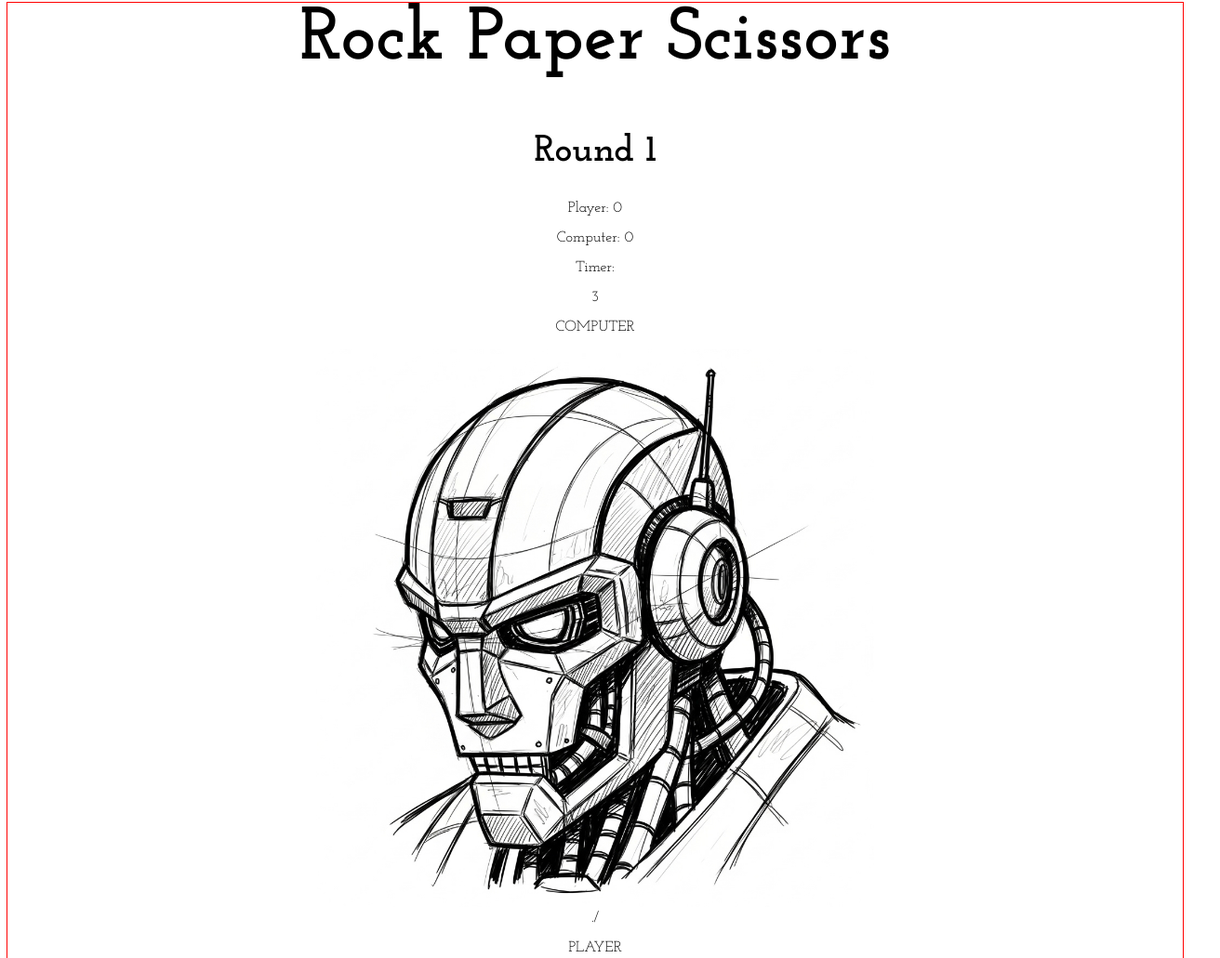
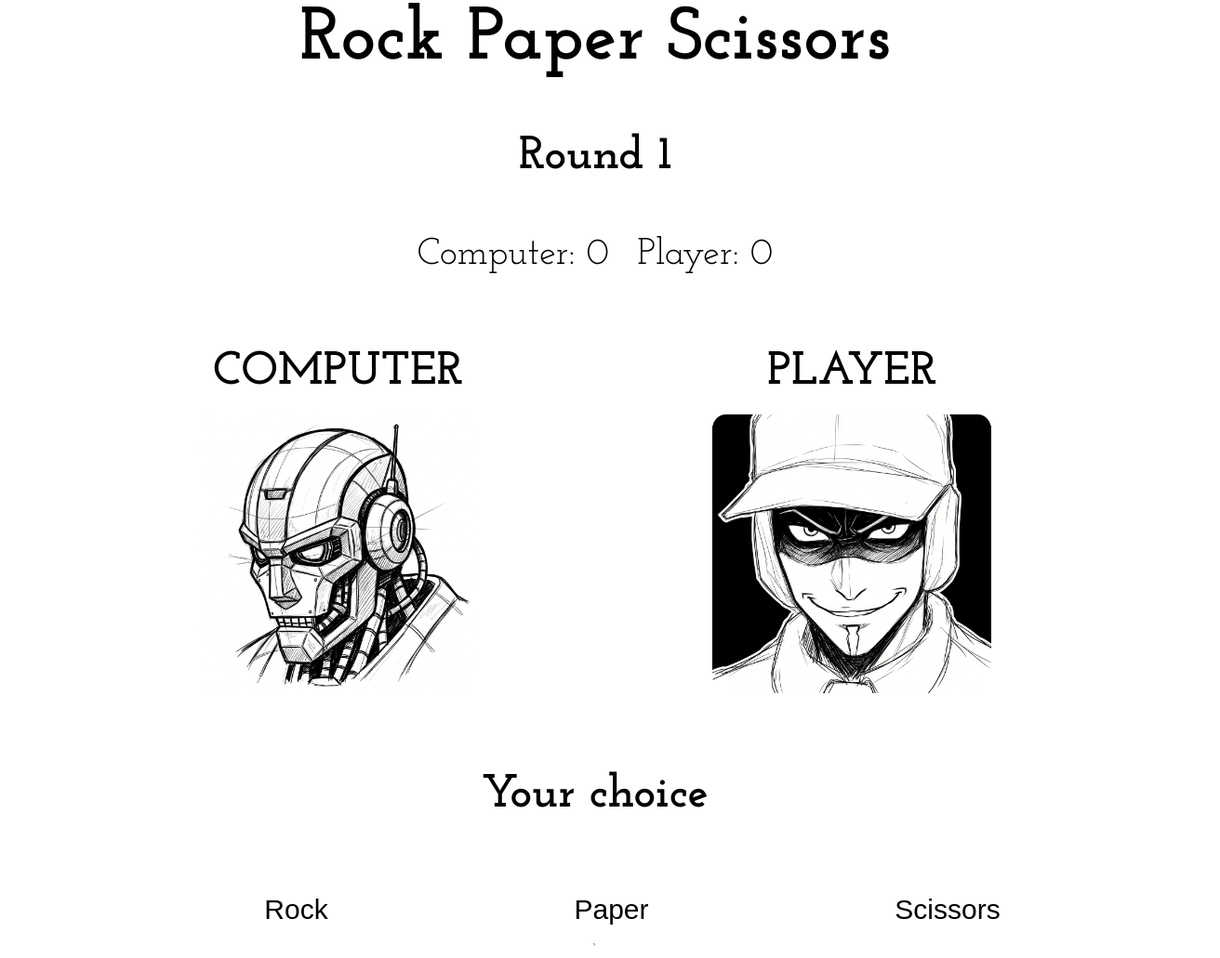
Before and after one commit to Dmytro-Ivanenko/Rock-Paper-Scissors, a plain HTML site: page index.html in a window 1280 px wide. Shown: the part 51-1082 px from the top of the page at 93% size, 1312 px wide, since content can reach past the window. Drawn offline with Linux system fonts and the light colour scheme; a web font is replaced by a local one.

Commit message:
add styles

```diff
--- a/index.html
+++ b/index.html
@@ -19,48 +19,48 @@
             <h2 class="round" id="round">Round 1</h2>
 
             <div class="score">
-                  <p>Player: 0</p>
-                  <p>Computer: 0</p>
+                  <p id="computer_score">Computer: 0</p>
+                  <p id="player_score">Player: 0</p>
             </div>
 
-            <div class="timer_wrapper">
-                  <p>Timer:</p>
-                  <div id="timer">3</div>
-            </div>
-
+            <div class="game_field">
                   <div class="computer_choice">
-                  <p>COMPUTER</p>
+                        <h2>COMPUTER</h2>
                         <img src="./images/computer_head.png" alt="" class="waiting" />
                         <img src="./images/computer_rock.png" alt="rock" class="choice hidden" />
                         <img src="./images/computer_paper.png" alt="paper" class="choice hidden" />
-                  <img src="./images/computer_scissors.png" alt="scissors" class="choice hidden" />
+                        <img
+                              src="./images/computer_scissors.png"
+                              alt="scissors"
+                              class="choice hidden"
+                        />
                   </div>
-            ./
                   <div class="player_choice">
-                  <p>PLAYER</p>
+                        <h2>PLAYER</h2>
                         <img src="./images/human_head.png" alt="" class="waiting" />
                         <img src="./images/rock.png" alt="rock" class="choice hidden" />
                         <img src="./images/paper.png" alt="paper" class="choice hidden" />
                         <img src="./images/scissors.png" alt="scissors" class="choice hidden" />
                   </div>
+            </div>
 
-            <div>
-                  <p>Your choice</p>
-                  <li id="player_buttons">
-                        <ul>
+            <div class="player_choice_buttons">
+                  <h2 class="">Your choice</h2>
+                  <ul id="player_buttons">
+                        <li>
                               <button id="p_rock" class="palyer_choice_button">Rock</button>
+                        </li>
+                        <li>
+                              <button id="p_paper" class="palyer_choice_button">Paper</button>
+                        </li>
+                        <li>
+                              <button id="p_scissors" class="palyer_choice_button">Scissors</button>
+                        </li>
                   </ul>
-                        <ul>
-                              <button id="p_paper" class="palyer_choice_button">Paper</button>
-                        </ul>
-                        <ul>
-                              <button id="p_scissors" class="palyer_choice_button">Scissors</button>
-                        </ul>
-                  </li>
             </div>
       </body>
 </html>
-
+`
 <!-- We need:
  1. Round counter
  2  Score screen
--- a/styles.css
+++ b/styles.css
@@ -1,8 +1,6 @@
 body {
       text-align: center;
       font-family: "Josefin Slab", serif;
-
-      outline: 1px solid red;
 }
 
 .hidden {
@@ -10,7 +8,7 @@ body {
 }
 
 img {
-      width: 600px;
+      width: 300px;
 
       border-radius: 5%;
 }
@@ -21,6 +19,49 @@ img {
       margin-bottom: 60px;
 }
 
-.round {
+h2 {
+      font-size: 50px;
+      margin-bottom: 20px;
+}
+
+.score {
+      display: flex;
+      justify-content: center;
+      gap: 30px;
+
       font-size: 40px;
 }
+
+.game_field {
+      display: flex;
+      justify-content: center;
+      gap: 20%;
+
+      margin-bottom: 80px;
+}
+
+#player_buttons {
+      display: flex;
+      justify-content: center;
+      gap: 20%;
+
+      width: 100%;
+
+      margin-right: auto;
+      margin-left: auto;
+
+      list-style-type: none;
+}
+
+button {
+      margin-top: 60px;
+      background-color: transparent;
+      border: none;
+      cursor: pointer;
+
+      font-size: 30px;
+}
+button:hover {
+      font-weight: bold;
+      transform: scale(1.2);
+}
```
Lines whose indentation alone changed are shown as unchanged.
